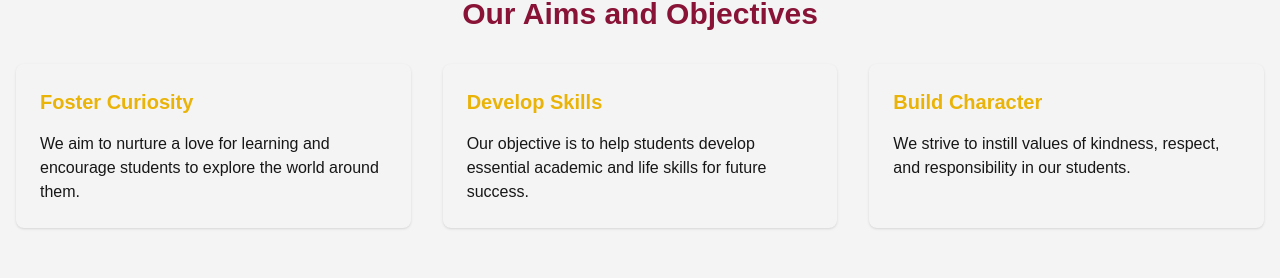
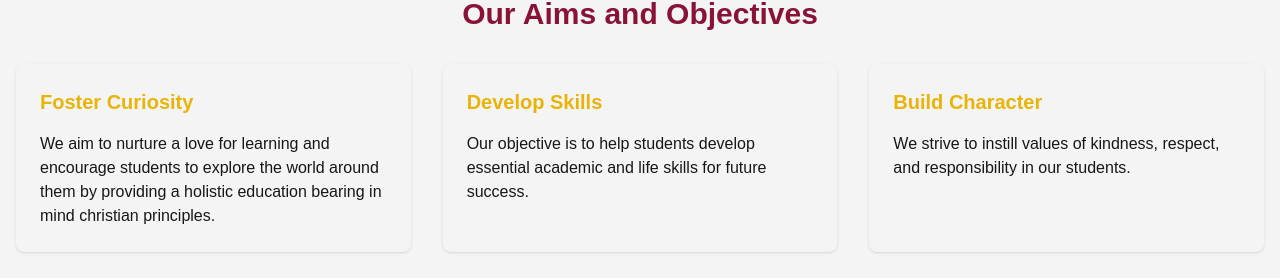
Before and after one commit to debrahrubben/new-look-learning-center, a Next.js app: page / in a window 1280 px wide. Shown: the part 950-1228 px from the top of the page. Built offline with nearby package versions, Linux system fonts and the light colour scheme.

Commit message:
Update schoollandingpage.jsx

```diff
--- a/components/schoollandingpage.jsx
+++ b/components/schoollandingpage.jsx
@@ -87,7 +87,7 @@ and beyond through exceeding good practices.
             <div className="grid grid-cols-1 md:grid-cols-3 gap-8">
               <div className="bg-background p-6 rounded-lg shadow">
                 <h3 className="text-xl font-semibold mb-4 text-yellow-500">Foster Curiosity</h3>
-                <p>We aim to nurture a love for learning and encourage students to explore the world around them.</p>
+                <p>We aim to nurture a love for learning and encourage students to explore the world around them by providing a holistic education bearing in mind christian principles.</p>
               </div>
               <div className="bg-background p-6 rounded-lg shadow">
                 <h3 className="text-xl font-semibold mb-4 text-yellow-500">Develop Skills</h3>
```
